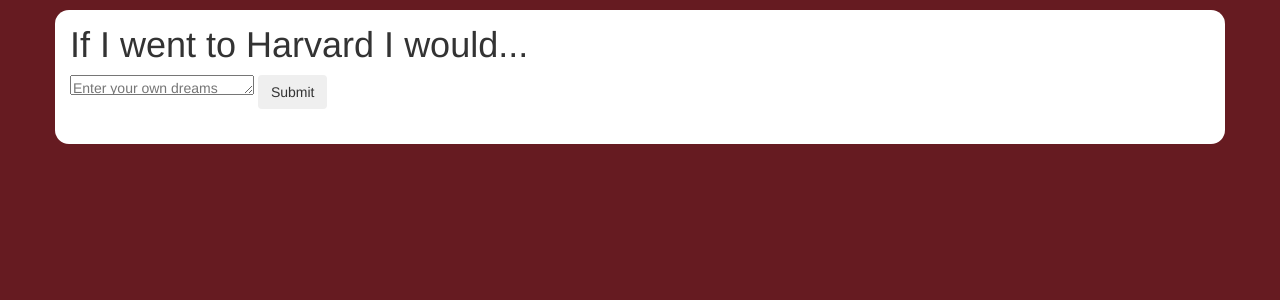
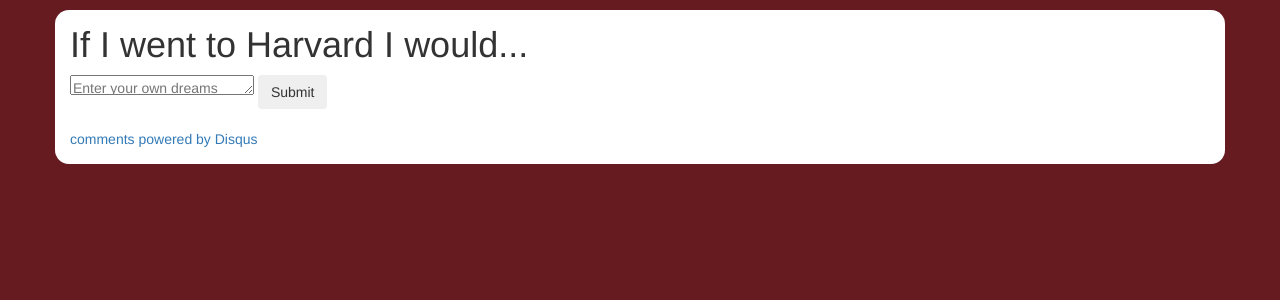
Before and after one commit to nealwu/If-I-went-to-Harvard-MIT, a PHP site: page / in a window 1280 px wide. Shown: the top 300 px of the page. Run offline with PHP 8.4, Linux system fonts and the light colour scheme; data that the repository does not hold is empty; some libraries are stand-ins or nearby versions.

Commit message:
Added prototype (read: NOT WORKING) like buttons for each post and a Disqus comment section at the bottom.

```diff
--- a/client.js
+++ b/client.js
@@ -36,9 +36,11 @@ function displayPosts() {
 
         for (var i = 0; i < data.length; i++) {
             var time = new Date(data[i].time * 1000);
-            table += "<tr><td>" + nl2br(data[i].body) +
+            table += "<tr><td>" +
+                nl2br(data[i].body) +
                 "</td><td><a href='#'>" + data[i].uid +
                 "</a></td><td class='timecol'>" + dateToString(time.getMonth(), time.getDate()) + ", " + timeToString(time.getHours(), time.getMinutes()) +
+                "</td><td>" + '<div class="fb-like" data-href="http://ifiwentto.tk/' + i + '" data-send="false" data-layout="button_count" data-width="60" data-show-faces="true"></div>' +
                 "</td></tr>";
         }
 
--- a/index.php
+++ b/index.php
@@ -34,6 +34,22 @@
 
 
       <div id="currentposts"></div>
+
+    <div id="disqus_thread"></div>
+    <script type="text/javascript">
+     /* * * CONFIGURATION VARIABLES: EDIT BEFORE PASTING INTO YOUR WEBPAGE * * */
+     var disqus_shortname = 'ifiwenttoharvard'; // required: replace example with your forum shortname
+
+/* * * DON'T EDIT BELOW THIS LINE * * */
+(function() {
+    var dsq = document.createElement('script'); dsq.type = 'text/javascript'; dsq.async = true;
+    dsq.src = 'http://' + disqus_shortname + '.disqus.com/embed.js';
+    (document.getElementsByTagName('head')[0] || document.getElementsByTagName('body')[0]).appendChild(dsq);
+})();
+    </script>
+    <noscript>Please enable JavaScript to view the <a href="http://disqus.com/?ref_noscript">comments powered by Disqus.</a></noscript>
+    <a href="http://disqus.com" class="dsq-brlink">comments powered by <span class="logo-disqus">Disqus</span></a>
+
     </div>
   </body>
 </html>
```
